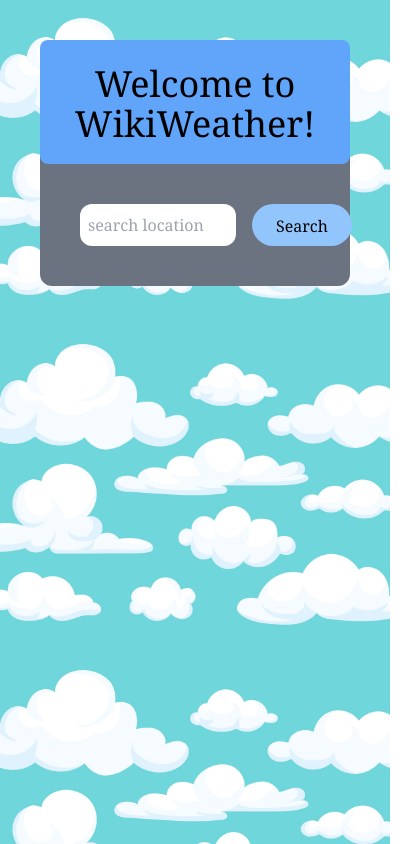
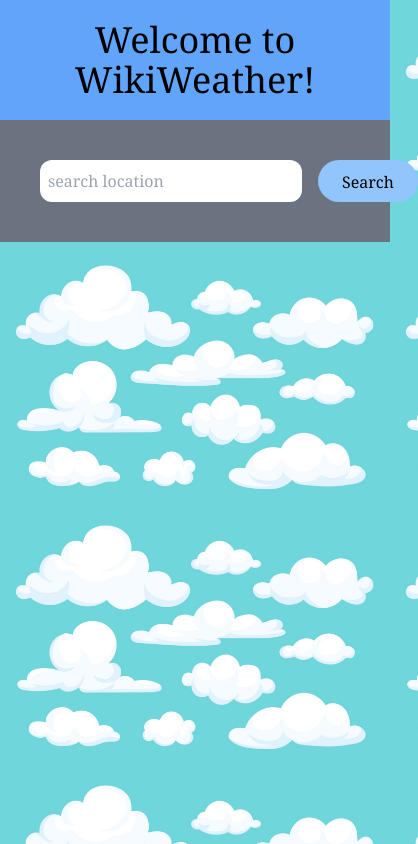
Before and after one commit to marcoglp98/wikiweather, a React (Create React App) app: page / in a window 390 px wide. Shown: the whole page, 418 px wide, since content can reach past the window. Built offline with nearby package versions, Linux system fonts and the light colour scheme.

Commit message:
feat: add responsive

```diff
--- a/src/components/WeatherContainer.tsx
+++ b/src/components/WeatherContainer.tsx
@@ -107,16 +107,16 @@ const WeatherContainer = () => {
   };
 
   return (
-    <div className="bg-gray-500  m-10 rounded-xl">
+    <div className="bg-gray-500 lg:m-5 sm:rounded-xl ">
       <>
         <div className="text-center">
-          <h1 className="pt-6 text-bold text-4xl border-bottom bg-blue-400 rounded-lg pb-5 font-serif">
+          <h1 className="p-5 text-bold text-4xl border-bottom bg-blue-400 sm:rounded-lg  font-serif">
             Welcome to WikiWeather!
           </h1>
         </div>
-        <form className="p-10 flex">
+        <form className="p-10 flex sm:w-[60vw]">
           <input
-            className="rounded-xl p-2 w-[40vw] font-serif"
+            className="rounded-xl p-2   w-[70vw] font-serif"
             onChange={(e) => setInput(e.target.value)}
             onKeyDown={handlePress}
             type="search"
@@ -140,12 +140,14 @@ const WeatherContainer = () => {
                 <h1 className="text-3xl text-bold bg-green-200 rounded-xl p-4 font-serif">
                   {city.name}
                 </h1>
-                <img src={weatherPic} alt="image that describes the current weather condition"></img>
+                <img
+                  src={weatherPic}
+                  alt="image that describes the current weather condition"
+                ></img>
               </div>
               <div className="bg-red-200 rounded-xl p-4 font-serif">
                 <div>
                   <h1 className="text-4xl font-serif">
-
                     Temperature:
                     <span className="text-bold ml-4 font-serif">
                       {Math.round(city.temperature)}°
@@ -161,7 +163,9 @@ const WeatherContainer = () => {
                 <div>
                   <h1 className="text-4xl mt-4 font-serif">
                     Humidity:
-                    <span className="text-bold ml-4 font-serif">{city.humidity}%</span>
+                    <span className="text-bold ml-4 font-serif">
+                      {city.humidity}%
+                    </span>
                   </h1>
                 </div>
               </div>
--- a/src/index.css
+++ b/src/index.css
@@ -6,7 +6,7 @@ body {
   background-image: url("./resources/background.jpg");
   background-position: center;
   background-repeat: repeat;
-  max-width: 600px;
+  max-width: 900px;
   margin: auto;
   background-size: cover;
 }
--- a/tailwind.config.js
+++ b/tailwind.config.js
@@ -1,7 +1,26 @@
 /** @type {import('tailwindcss').Config} */
 module.exports = {
-  content: ["./src/**/*.{js,jsx,ts,tsx}",],
+  content: ["./src/**/*.{js,jsx,ts,tsx}"],
   theme: {
+    theme: {
+      screens: {
+        sm: "640px",
+        // => @media (min-width: 640px) { ... }
+
+        md: "768px",
+        // => @media (min-width: 768px) { ... }
+
+        lg: "1024px",
+        // => @media (min-width: 1024px) { ... }
+
+        xl: "1280px",
+        // => @media (min-width: 1280px) { ... }
+
+        "2xl": "1536px",
+        // => @media (min-width: 1536px) { ... }
+      },
+    },
+
     extend: {},
   },
   plugins: [],
```
